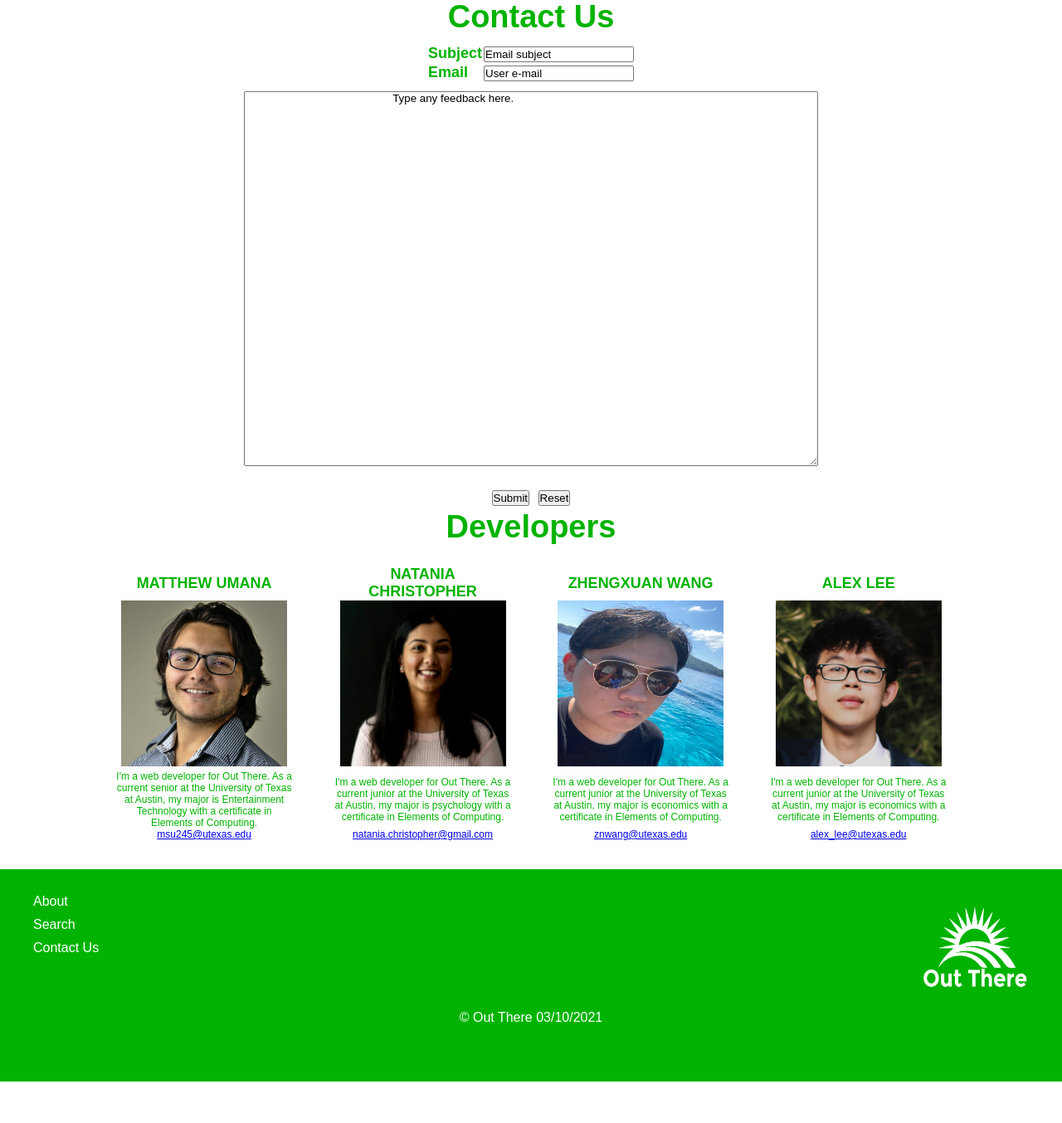
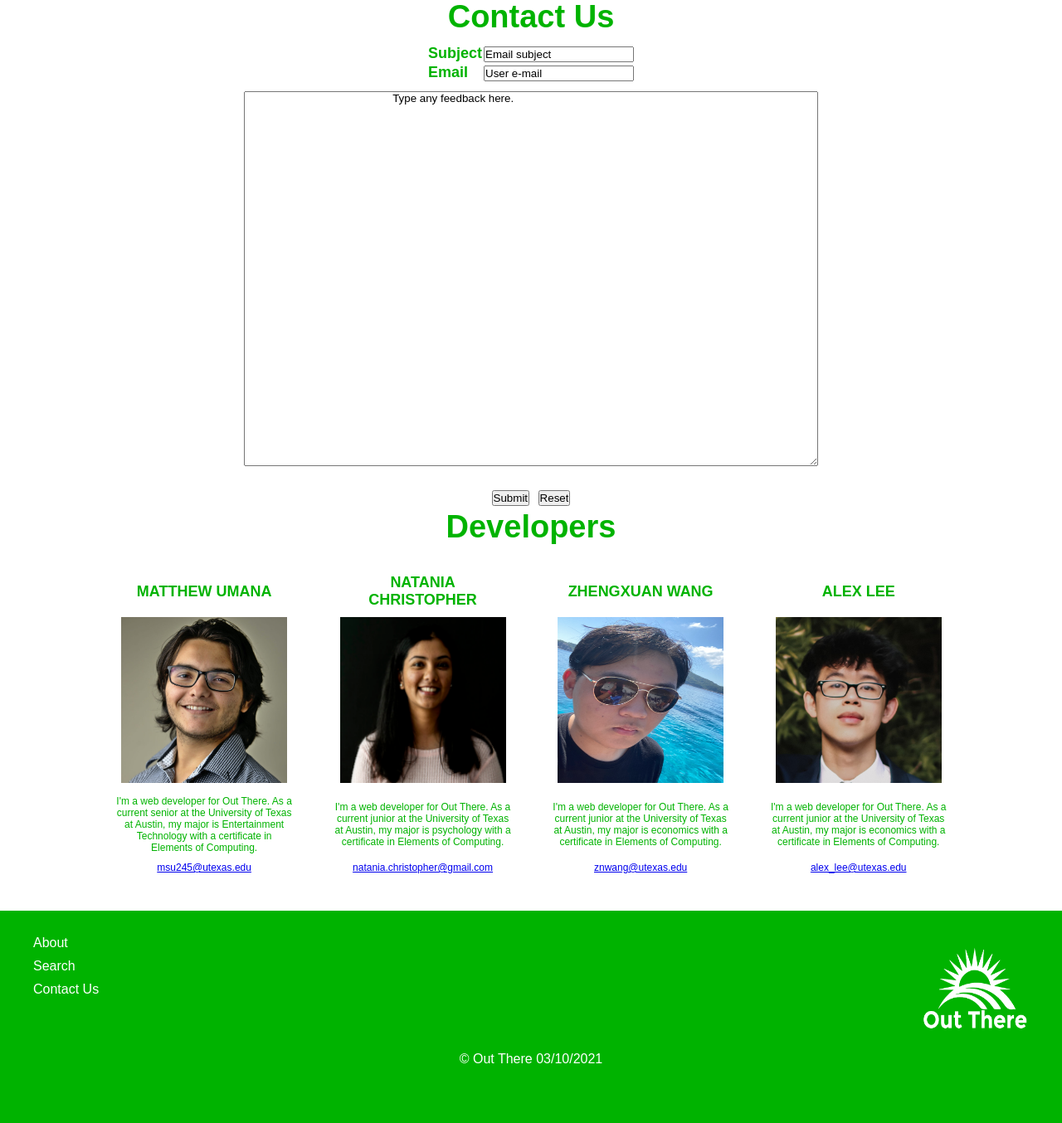
Before and after one commit to mumana98/Out-There, a PHP site: page /pages/contact.html in a window 1280 px wide. Shown: the part 111-1465 px from the top of the page at 83% size. Before the commit the page ends 1415 px from the top, so only its background shows below. Run offline with PHP 8.4, Linux system fonts and the light colour scheme.

Commit message:
Update contact.css

```diff
--- a/styles/contact.css
+++ b/styles/contact.css
@@ -68,5 +68,5 @@
 }
 
 #t2{
-	border-spacing: 50px 0;
+	border-spacing: 50px 10px;
 }
```
